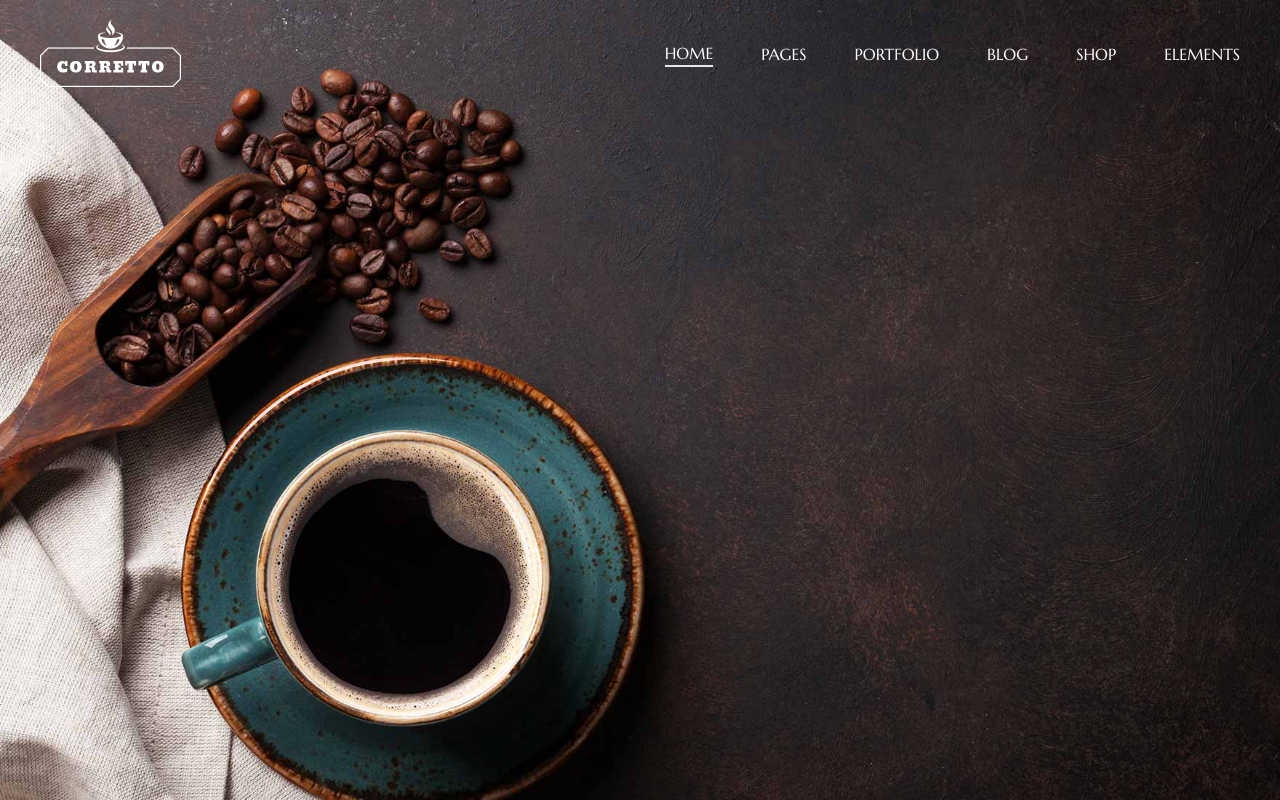
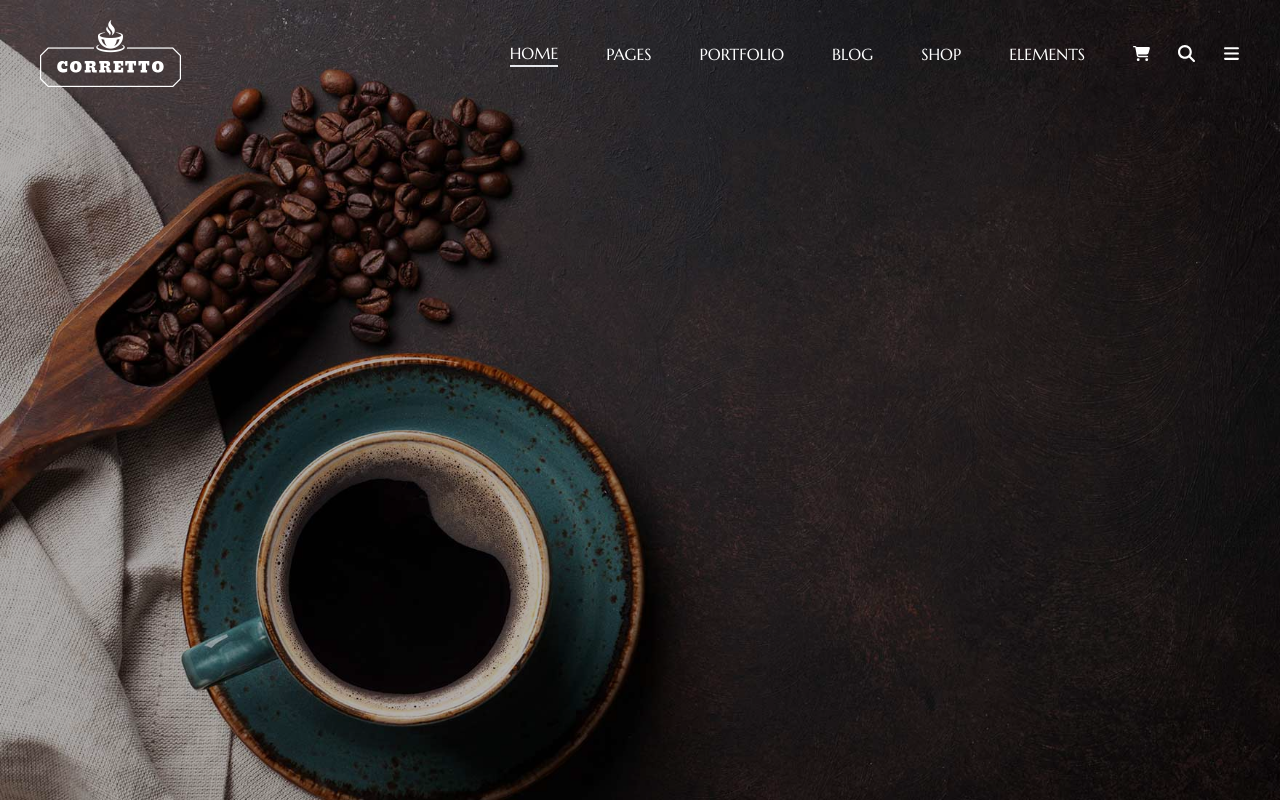
Before and after one commit to codeReaper0/coffee-shop, a website: page pages/index.html in a window 1280 px wide. Drawn offline with Linux system fonts and the light colour scheme; a web font is replaced by a local one.

Commit message:
header done

```diff
--- a/pages/index.html
+++ b/pages/index.html
@@ -17,14 +17,15 @@
 </head>
 
 <body>
-	<section class="h-screen w-screen bg-[url('/assets/images/hero.jpg')] bg-cover bg-left">
-		<header class="px-10 py-5 flex justify-between items-center">
+	<section class="h-screen w-screen bg-[url('/assets/images/hero.jpg')] bg-cover bg-left relative">
+		<div class="bg-black bg-opacity-30 absolute inset-0 h-full w-full">
+			<header class="px-10 py-5 flex justify-between items-center z-10">
 				<!-- Logo -->
 				<a href="/index.html">
 					<img src="/assets/images/logo-light.png" alt="" width="141" height="67">
 				</a>
 				<div>
-				<nav class="">
+					<nav class="flex items-center gap-12">
 						<ul class="flex items-center gap-12">
 							<li class="border-b-2">
 								<a href="/pages/" class="text-white uppercase">Home</a>
@@ -45,12 +46,35 @@
 								<a href="/pages/" class="text-white uppercase">ELEMENTS</a>
 							</li>
 						</ul>
-					<div class="flex">
+						<div class="flex gap-7">
+							<div class="cursor-pointer">
+								<svg xmlns="http://www.w3.org/2000/svg" viewBox="0 0 576 512" fill="#fff" height="17"
+									width="17">
+									<path
+										d="M0 24C0 10.7 10.7 0 24 0H69.5c22 0 41.5 12.8 50.6 32h411c26.3 0 45.5 25 38.6 50.4l-41 152.3c-8.5 31.4-37 53.3-69.5 53.3H170.7l5.4 28.5c2.2 11.3 12.1 19.5 23.6 19.5H488c13.3 0 24 10.7 24 24s-10.7 24-24 24H199.7c-34.6 0-64.3-24.6-70.7-58.5L77.4 54.5c-.7-3.8-4-6.5-7.9-6.5H24C10.7 48 0 37.3 0 24zM128 464a48 48 0 1 1 96 0 48 48 0 1 1 -96 0zm336-48a48 48 0 1 1 0 96 48 48 0 1 1 0-96z" />
+								</svg>
+							</div>
 
+							<div class="cursor-pointer">
+								<svg xmlns="http://www.w3.org/2000/svg" viewBox="0 0 512 512" fill="#fff" height="17"
+									width="17">
+									<path
+										d="M416 208c0 45.9-14.9 88.3-40 122.7L502.6 457.4c12.5 12.5 12.5 32.8 0 45.3s-32.8 12.5-45.3 0L330.7 376c-34.4 25.2-76.8 40-122.7 40C93.1 416 0 322.9 0 208S93.1 0 208 0S416 93.1 416 208zM208 352a144 144 0 1 0 0-288 144 144 0 1 0 0 288z" />
+								</svg>
+							</div>
+
+							<div class="cursor-pointer">
+								<svg xmlns="http://www.w3.org/2000/svg" viewBox="0 0 448 512" fill="#fff" height="17"
+									width="17">
+									<path
+										d="M0 96C0 78.3 14.3 64 32 64H416c17.7 0 32 14.3 32 32s-14.3 32-32 32H32C14.3 128 0 113.7 0 96zM0 256c0-17.7 14.3-32 32-32H416c17.7 0 32 14.3 32 32s-14.3 32-32 32H32c-17.7 0-32-14.3-32-32zM448 416c0 17.7-14.3 32-32 32H32c-17.7 0-32-14.3-32-32s14.3-32 32-32H416c17.7 0 32 14.3 32 32z" />
+								</svg>
+							</div>
 						</div>
 					</nav>
 				</div>
 			</header>
+		</div>
 	</section>
 </body>
 
```
Also changed, not shown: assets/css/output.css. Lines whose indentation alone changed are shown as unchanged.
